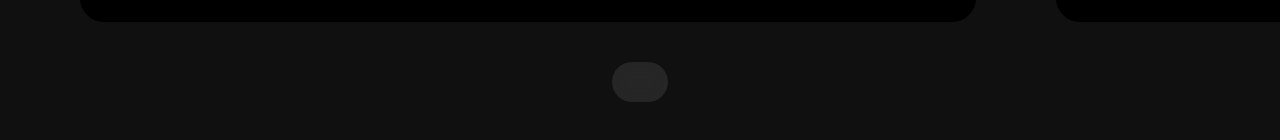
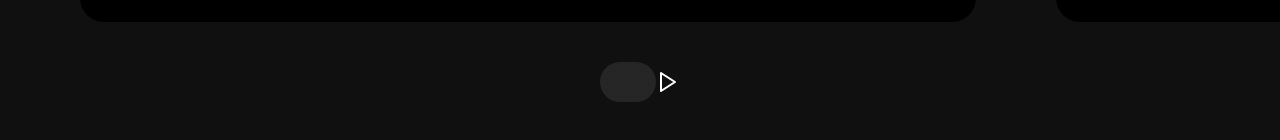
Before and after one commit to koushikyemula/gsap, a React (Vite) app: page / in a window 1280 px wide. Shown: the part 1574-1714 px from the top of the page. Built offline with nearby package versions, Linux system fonts and the light colour scheme.

Commit message:
feat: handleProcess switch cases

```diff
--- a/src/components/video-carousel.jsx
+++ b/src/components/video-carousel.jsx
@@ -2,6 +2,7 @@ import { useRef } from "react";
 import { hightlightsSlides } from "../constants";
 import { useState } from "react";
 import { useEffect } from "react";
+import { pauseImg, playImg, replayImg } from "../utils";
 
 const VideoCarousel = () => {
   const videoRef = useRef([]);
@@ -28,6 +29,26 @@ const VideoCarousel = () => {
       }
     }
   }, [startPlay, videoId, isPlaying, loadedData]);
+
+  const handleProcess = (type, idx) => {
+    switch (type) {
+      case "video-end":
+        setVideo((prev) => ({ ...prev, isEnd: true, videoId: idx + 1 }));
+        break;
+      case "video-last":
+        setVideo((prev) => ({ ...prev, isLastVideo: true }));
+        break;
+      case "video-reset":
+        setVideo((prev) => ({ ...prev, isLastVideo: false, videoId: 0 }));
+        break;
+      case "play":
+        setVideo((prev) => ({ ...prev, isPlaying: !prev.isPlaying }));
+        break;
+
+      default:
+        return video;
+    }
+  };
 
   return (
     <>
@@ -73,6 +94,19 @@ const VideoCarousel = () => {
             </span>
           ))}
         </div>
+        <button>
+          <img
+            src={isLastVideo ? replayImg : !isPlaying ? playImg : pauseImg}
+            alt={isLastVideo ? "replay" : !isPlaying ? "play" : "pause"}
+            onClick={
+              isLastVideo
+                ? () => handleProcess("replay")
+                : !isPlaying
+                  ? () => handleProcess("play")
+                  : () => handleProcess("pause")
+            }
+          />
+        </button>
       </div>
     </>
   );
```
